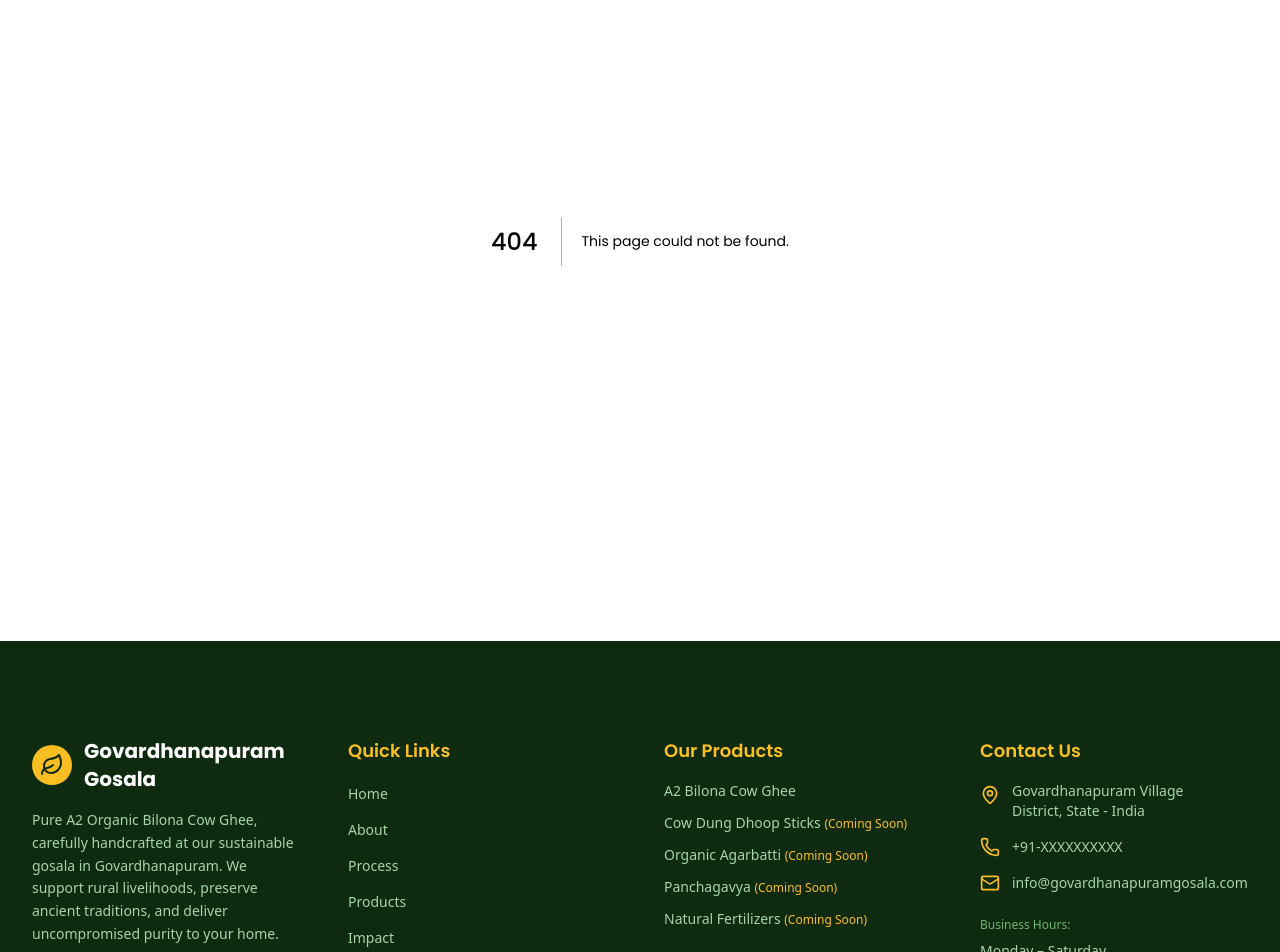
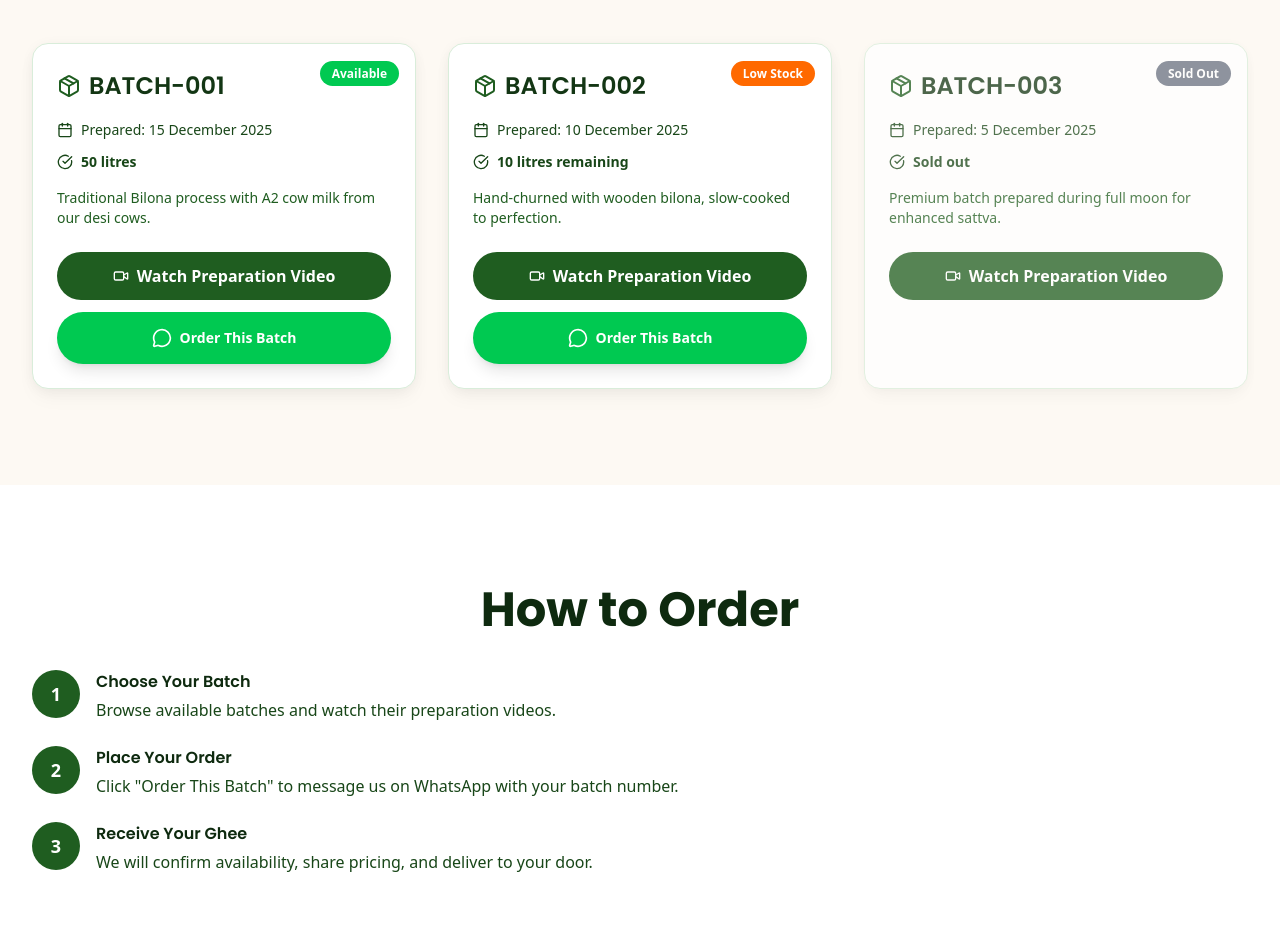
Before and after one commit to Balakrishna625/govardhanapuram-gosala, a Next.js app: page /batches in a window 1280 px wide. Before the commit this address had no page. Shown: the part 240-1192 px from the top of the page. Built offline with nearby package versions, Linux system fonts and the light colour scheme; a web font is replaced by a local one.

Commit message:
added batches

```diff
--- /dev/null
+++ b/app/batches/page.tsx
@@ -0,0 +1,174 @@
+import Image from 'next/image';
+import type { Metadata } from 'next';
+import { Calendar, Video, Package, CheckCircle } from 'lucide-react';
+import Link from 'next/link';
+import WhatsAppButton from '@/components/WhatsAppButton';
+
+export const metadata: Metadata = {
+  title: 'Ghee Batches | Govardhanapuram Gosala',
+  description: 'View our ghee batches and watch the preparation video of the batch you want to buy. Complete transparency in our traditional Bilona process.',
+};
+
+// Batch data - easily add new batches here
+const batches = [
+  {
+    id: 'BATCH-001',
+    date: '15 December 2025',
+    videoUrl: 'https://youtu.be/BsJ8KpagtyU',
+    status: 'available',
+    quantity: '50 litres',
+    description: 'Traditional Bilona process with A2 cow milk from our desi cows.',
+  },
+  {
+    id: 'BATCH-002',
+    date: '10 December 2025',
+    videoUrl: 'https://youtu.be/BsJ8KpagtyU',
+    status: 'low-stock',
+    quantity: '10 litres remaining',
+    description: 'Hand-churned with wooden bilona, slow-cooked to perfection.',
+  },
+  {
+    id: 'BATCH-003',
+    date: '5 December 2025',
+    videoUrl: 'https://youtu.be/BsJ8KpagtyU',
+    status: 'sold-out',
+    quantity: 'Sold out',
+    description: 'Premium batch prepared during full moon for enhanced sattva.',
+  },
+];
+
+export default function BatchesPage() {
+  return (
+    <main>
+      {/* Batches Grid */}
+      <section className="section-padding bg-gradient-earth">
+        <div className="container-custom">
+          <h2 className="heading-lg text-center mb-12">Current Batches</h2>
+
+          <div className="grid md:grid-cols-2 lg:grid-cols-3 gap-8">
+            {batches.map((batch, index) => (
+              <div
+                key={index}
+                className={`card-organic relative overflow-hidden ${
+                  batch.status === 'sold-out' ? 'opacity-75' : ''
+                }`}
+              >
+                {/* Status Badge */}
+                <div className="absolute top-4 right-4">
+                  {batch.status === 'available' && (
+                    <span className="bg-green-500 text-white text-xs font-bold px-3 py-1 rounded-full">
+                      Available
+                    </span>
+                  )}
+                  {batch.status === 'low-stock' && (
+                    <span className="bg-orange-500 text-white text-xs font-bold px-3 py-1 rounded-full">
+                      Low Stock
+                    </span>
+                  )}
+                  {batch.status === 'sold-out' && (
+                    <span className="bg-gray-500 text-white text-xs font-bold px-3 py-1 rounded-full">
+                      Sold Out
+                    </span>
+                  )}
+                </div>
+
+                {/* Batch ID */}
+                <div className="flex items-center space-x-2 mb-4">
+                  <Package className="w-6 h-6 text-primary-600" />
+                  <h3 className="heading-sm">{batch.id}</h3>
+                </div>
+
+                {/* Date */}
+                <div className="flex items-center space-x-2 text-primary-700 mb-3">
+                  <Calendar className="w-4 h-4" />
+                  <span className="text-sm">Prepared: {batch.date}</span>
+                </div>
+
+                {/* Quantity */}
+                <div className="flex items-center space-x-2 text-primary-700 mb-4">
+                  <CheckCircle className="w-4 h-4" />
+                  <span className="text-sm font-semibold">{batch.quantity}</span>
+                </div>
+
+                {/* Description */}
+                <p className="text-sm text-primary-600 mb-6">
+                  {batch.description}
+                </p>
+
+                {/* Video Button */}
+                <a
+                  href={batch.videoUrl}
+                  target="_blank"
+                  rel="noopener noreferrer"
+                  className="inline-flex items-center justify-center space-x-2 bg-primary-600 text-white hover:bg-primary-700 font-semibold px-6 py-3 rounded-full transition-all duration-300 hover:scale-105 w-full mb-3"
+                >
+                  <Video className="w-4 h-4" />
+                  <span>Watch Preparation Video</span>
+                </a>
+
+                {/* Order Button */}
+                {batch.status !== 'sold-out' && (
+                  <WhatsAppButton
+                    message={`Hello, I would like to order from ${batch.id} (${batch.date}). Please share price and delivery details.`}
+                    className="w-full text-sm"
+                  >
+                    Order This Batch
+                  </WhatsAppButton>
+                )}
+              </div>
+            ))}
+          </div>
+        </div>
+      </section>
+
+      {/* How to Order */}
+      <section className="section-padding bg-white">
+        <div className="container-custom max-w-3xl mx-auto">
+          <h2 className="heading-lg text-center mb-8">How to Order</h2>
+          <div className="space-y-6">
+            {[
+              {
+                step: '1',
+                title: 'Choose Your Batch',
+                desc: 'Browse available batches and watch their preparation videos.',
+              },
+              {
+                step: '2',
+                title: 'Place Your Order',
+                desc: 'Click "Order This Batch" to message us on WhatsApp with your batch number.',
+              },
+              {
+                step: '3',
+                title: 'Receive Your Ghee',
+                desc: 'We will confirm availability, share pricing, and deliver to your door.',
+              },
+            ].map((item, index) => (
+              <div key={index} className="flex items-start space-x-4">
+                <div className="flex-shrink-0 w-12 h-12 bg-primary-600 text-white rounded-full flex items-center justify-center font-bold text-lg">
+                  {item.step}
+                </div>
+                <div>
+                  <h3 className="font-semibold text-primary-900 mb-1">{item.title}</h3>
+                  <p className="text-primary-700">{item.desc}</p>
+                </div>
+              </div>
+            ))}
+          </div>
+        </div>
+      </section>
+
+      {/* CTA */}
+      <section className="section-padding bg-primary-900 text-white">
+        <div className="container-custom text-center">
+          <h2 className="text-3xl md:text-4xl font-display font-bold mb-6">
+            Questions About Our Batches?
+          </h2>
+          <p className="text-xl text-primary-100 mb-8 max-w-2xl mx-auto">
+            Contact us to learn more about our batching process and availability
+          </p>
+          <WhatsAppButton>Get in Touch</WhatsAppButton>
+        </div>
+      </section>
+    </main>
+  );
+}
--- a/app/layout.tsx
+++ b/app/layout.tsx
@@ -22,7 +22,7 @@ const poppins = Poppins({
 
 export const metadata: Metadata = {
   title: "Govardhanapuram Gosala | Pure A2 Organic Bilona Cow Ghee",
-  description: "Pure A2 Organic Bilona Cow Ghee, carefully handcrafted at our sustainable gosala in Govardhanapuram. We support rural livelihoods, preserve ancient traditions, and deliver uncompromised purity to your home.",
+  description: "Pure A2 Organic Bilona Cow Ghee, carefully handcrafted at our sustainable gosala in and around Govardhanapuram villages — Pedda Gujjuwada, Chinna Gujjuwada. We support rural livelihoods, preserve ancient traditions, and deliver uncompromised purity to your home.",
   keywords: "organic ghee, A2 ghee, bilona ghee, cow ghee, traditional ghee, govardhanapuram, gosala, organic dairy",
   icons: {
     icon: '/icon.png',
@@ -30,7 +30,7 @@ export const metadata: Metadata = {
   },
   openGraph: {
     title: "Govardhanapuram Gosala | Pure A2 Organic Bilona Cow Ghee",
-    description: "Pure A2 Organic Bilona Cow Ghee, carefully handcrafted at our sustainable gosala in Govardhanapuram. We support rural livelihoods, preserve ancient traditions, and deliver uncompromised purity to your home.",
+    description: "Pure A2 Organic Bilona Cow Ghee, carefully handcrafted at our sustainable gosala in and around Govardhanapuram villages — Pedda Gujjuwada, Chinna Gujjuwada. We support rural livelihoods, preserve ancient traditions, and deliver uncompromised purity to your home.",
     type: "website",
     locale: "en_IN",
     images: [
@@ -45,7 +45,7 @@ export const metadata: Metadata = {
   twitter: {
     card: 'summary_large_image',
     title: "Govardhanapuram Gosala | Pure A2 Organic Bilona Cow Ghee",
-    description: "Pure A2 Organic Bilona Cow Ghee, carefully handcrafted at our sustainable gosala in Govardhanapuram.",
+    description: "Pure A2 Organic Bilona Cow Ghee, carefully handcrafted at our sustainable gosala in and around Govardhanapuram villages — Pedda Gujjuwada, Chinna Gujjuwada.",
     images: ['/hero.png'],
   },
 };
--- a/app/page.tsx
+++ b/app/page.tsx
@@ -46,58 +46,41 @@ export default function Home() {
               We support rural livelihoods, preserve ancient traditions, and deliver uncompromised purity to your home.
             </p>
 
-            {/* Feature Pills */}
-            <div className="flex flex-wrap justify-center gap-2 sm:gap-3 md:gap-4 mb-6 sm:mb-8 md:mb-12">
-              {[
-                { icon: Leaf, text: '100% Natural' },
-                { icon: Shield, text: 'Chemical Free' },
-                { icon: Users, text: 'Village-Supported' },
-                { icon: Droplet, text: 'Traditional Bilona' },
-              ].map((item, index) => (
-                <div
-                  key={index}
-                  className="flex items-center space-x-1.5 sm:space-x-2 bg-black/40 backdrop-blur-md border border-ghee-400/50 rounded-full px-3 sm:px-4 md:px-6 py-2 sm:py-2.5 md:py-3 shadow-lg"
-                >
-                  <item.icon className="w-4 h-4 sm:w-5 sm:h-5 text-ghee-400" />
-                  <span className="text-white font-semibold text-xs sm:text-sm md:text-base">{item.text}</span>
-                </div>
-              ))}
-            </div>
+            {/* CTA Buttons Grid */}
+            <div className="grid grid-cols-1 sm:grid-cols-2 gap-4 max-w-2xl mx-auto">
+              {/* Watch Live Gosala */}
+              <a
+                href="https://www.earthcam.com/usa/newyork/timessquare/?cam=tsrobo1"
+                target="_blank"
+                rel="noopener noreferrer"
+                className="inline-flex items-center justify-center space-x-2 bg-red-600/90 backdrop-blur-md border-2 border-red-500 text-white hover:bg-red-700 font-semibold px-6 py-3 rounded-full transition-all duration-300 hover:scale-105 text-sm"
+              >
+                <Radio className="w-4 h-4 animate-pulse" />
+                <span>Watch Live Gosala</span>
+              </a>
 
-            {/* CTA Buttons */}
-            <div className="flex flex-col sm:flex-row gap-4 justify-center items-center mb-6">
-              <WhatsAppButton className="w-full sm:w-auto">
+              {/* View Ghee Batches */}
+              <Link
+                href="/batches"
+                className="inline-flex items-center justify-center space-x-2 bg-primary-600/90 backdrop-blur-md border-2 border-primary-500 text-white hover:bg-primary-700 font-semibold px-6 py-3 rounded-full transition-all duration-300 hover:scale-105 text-sm"
+              >
+                <Video className="w-4 h-4" />
+                <span>View Ghee Batches</span>
+              </Link>
+
+              {/* Buy Our Ghee */}
+              <WhatsAppButton className="w-full">
                 Buy Our Ghee
               </WhatsAppButton>
+
+              {/* Support Our Goshala */}
               <Link
                 href="/impact"
-                className="inline-flex items-center justify-center space-x-2 bg-white/10 backdrop-blur-md border-2 border-white text-white hover:bg-white hover:text-primary-900 font-semibold px-8 py-4 rounded-full transition-all duration-300 hover:scale-105 w-full sm:w-auto"
+                className="inline-flex items-center justify-center space-x-2 bg-white/10 backdrop-blur-md border-2 border-white text-white hover:bg-white hover:text-primary-900 font-semibold px-6 py-3 rounded-full transition-all duration-300 hover:scale-105"
               >
                 <Heart className="w-5 h-5" />
                 <span>Support Our Goshala</span>
               </Link>
-            </div>
-
-            {/* Video & Live Feed Buttons */}
-            <div className="flex flex-col sm:flex-row gap-3 justify-center items-center">
-              <a
-                href="https://www.earthcam.com/usa/newyork/timessquare/?cam=tsrobo1"
-                target="_blank"
-                rel="noopener noreferrer"
-                className="inline-flex items-center justify-center space-x-2 bg-red-600/90 backdrop-blur-md border-2 border-red-500 text-white hover:bg-red-700 font-semibold px-6 py-3 rounded-full transition-all duration-300 hover:scale-105 w-full sm:w-auto text-sm"
-              >
-                <Radio className="w-4 h-4 animate-pulse" />
-                <span>Watch Live Gosala</span>
-              </a>
-              <a
-                href="https://youtu.be/BsJ8KpagtyU"
-                target="_blank"
-                rel="noopener noreferrer"
-                className="inline-flex items-center justify-center space-x-2 bg-primary-600/90 backdrop-blur-md border-2 border-primary-500 text-white hover:bg-primary-700 font-semibold px-6 py-3 rounded-full transition-all duration-300 hover:scale-105 w-full sm:w-auto text-sm"
-              >
-                <Video className="w-4 h-4" />
-                <span>See Our Ghee Process</span>
-              </a>
             </div>
           </div>
         </div>
--- a/components/Footer.tsx
+++ b/components/Footer.tsx
@@ -20,7 +20,7 @@ export default function Footer() {
               </div>
             </div>
             <p className="text-primary-200 text-sm leading-relaxed">
-              Pure A2 Organic Bilona Cow Ghee, carefully handcrafted at our sustainable gosala in Govardhanapuram. We support rural livelihoods, preserve ancient traditions, and deliver uncompromised purity to your home.
+              Pure A2 Organic Bilona Cow Ghee, carefully handcrafted at our sustainable gosala in and around Govardhanapuram villages — Pedda Gujjuwada, Chinna Gujjuwada. We support rural livelihoods, preserve ancient traditions, and deliver uncompromised purity to your home.
             </p>
             <div className="flex space-x-4 mt-6">
               <a href="#" className="w-10 h-10 bg-primary-800 hover:bg-ghee-400 rounded-full flex items-center justify-center transition-all duration-300 hover:scale-110 group">
```
